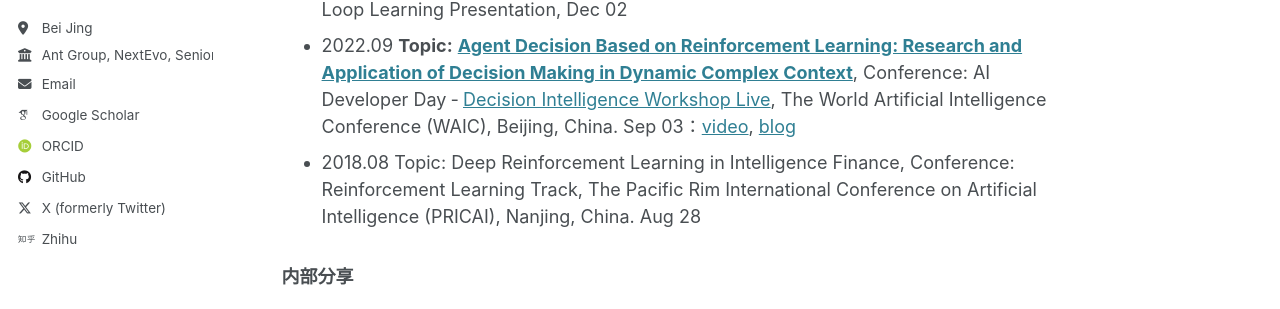
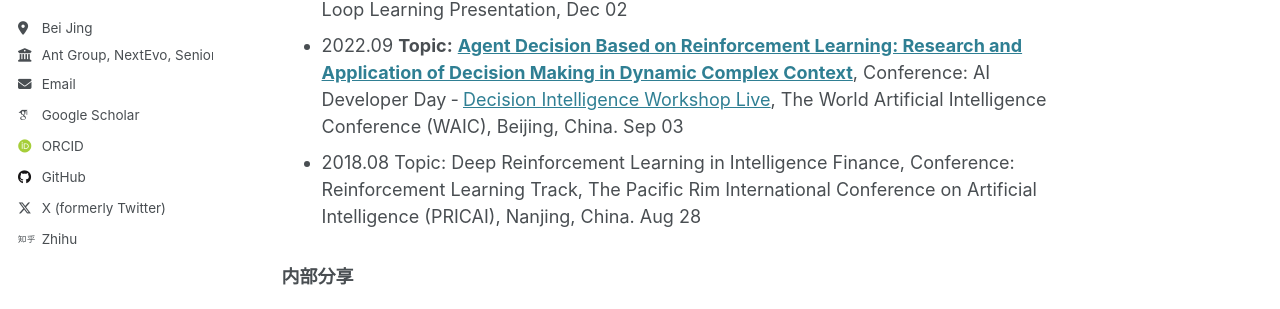
Before and after one commit to junwuxgi/junwuxgi.github.io, a Jekyll site: the page built from talks.md, in a window 1280 px wide and 995 px high. Shown: the part 345-654 px from the top of the window. Built offline with Jekyll 4.4.1, drawn with Linux system fonts in a browser that asks for light colours; some web fonts are replaced; our own code applies the rules of GitHub Pages for plain Markdown files.

```diff
--- a/talks.md
+++ b/talks.md
@@ -2,7 +2,7 @@
 
 * 2024.10 **Hummer: Towards Limited Competitive Preference Dataset**, [paper](https://openreview.net/pdf?id=aKwQPRjdGa), Conference on Language Modeling( **COLM** )**,** 2024.
 * 2022.11 **Topic: Digital Human Interactive Recommendation Decision‑Making Based on Reinforcement Learning**, Conference: NeurIPS 2022 Workshop on Human in the Loop Learning Presentation, Dec 02
-* 2022.09 **Topic:** **[Agent Decision Based on Reinforcement Learning: Research and Application of Decision Making in Dynamic Complex Context](https://www.bilibili.com/video/BV1Fe411M732/)**, Conference: AI Developer Day ‑ [Decision Intelligence Workshop Live](http://rlchina.org/topic/548), The World Artificial Intelligence Conference (WAIC), Beijing, China. Sep 03：[video](https://www.bilibili.com/video/BV1Fe411M732/), [blog](http://rlchina.org/topic/548)
+* 2022.09 **Topic:** **[Agent Decision Based on Reinforcement Learning: Research and Application of Decision Making in Dynamic Complex Context](https://www.bilibili.com/video/BV1Fe411M732/)**, Conference: AI Developer Day ‑ [Decision Intelligence Workshop Live](http://rlchina.org/topic/548), The World Artificial Intelligence Conference (WAIC), Beijing, China. Sep 03
 * 2018.08  Topic: Deep Reinforcement Learning in Intelligence Finance, Conference: Reinforcement Learning Track, The Pacific Rim International Conference on Artificial Intelligence (PRICAI), Nanjing, China. Aug 28
 
 ### 内部分享
```
